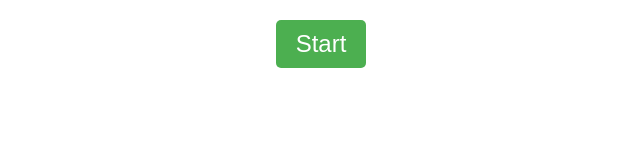
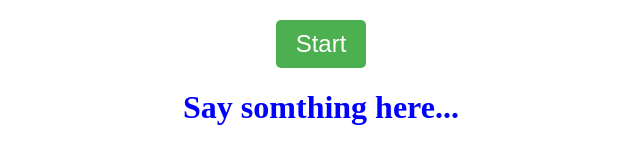
Before and after one commit to nikhil-nextbyts/Speech-Recognition, a plain HTML site: page index.html in a window 1280 px wide. Both pictures are taken after a click on the button "Start". Shown: the whole page, without its empty margins (319-959 px from the left). Drawn offline with Linux system fonts and the light colour scheme.

Commit message:
heading add

```diff
--- a/app.js
+++ b/app.js
@@ -4,12 +4,7 @@ function speakText() {
 
 }
 
-document.getElementById("speakBtn").addEventListener("click", () => {
-  const text = document.getElementById("text");
-  text.classList.remove("hide");
-  text.classList.add("show");
-  speakText();
-});
+
 
 
 // Speaks the utterance using the browser's speech synthesis API.
@@ -23,4 +18,11 @@ recognition.onresult = (e) => {
     let displayText = document.getElementById("text");
     displayText.innerHTML = transcript;
 };
-recognition.start();
+
+document.getElementById("speakBtn").addEventListener("click", () => {
+  const text = document.getElementById("heading");
+  text.classList.remove("hide");
+  text.classList.add("show");
+  speakText();
+  recognition.start();
+});
--- a/index.html
+++ b/index.html
@@ -36,7 +36,7 @@
 </head>
 <body>
     <button id="speakBtn" >Start</button>
-    <h1 class="heading hide">Say somthing here...</h1>
+    <h1 class="heading hide" id="heading">Say somthing here...</h1>
     <h1 id="text" style="color: red;"></h1>
     <script src="app.js"></script>
 </body>
```
